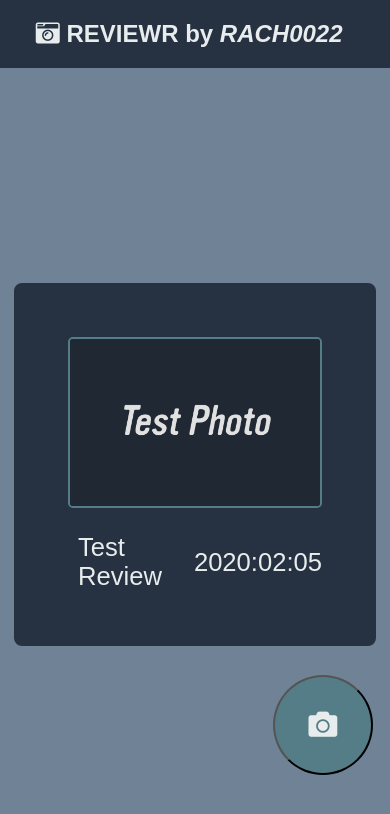
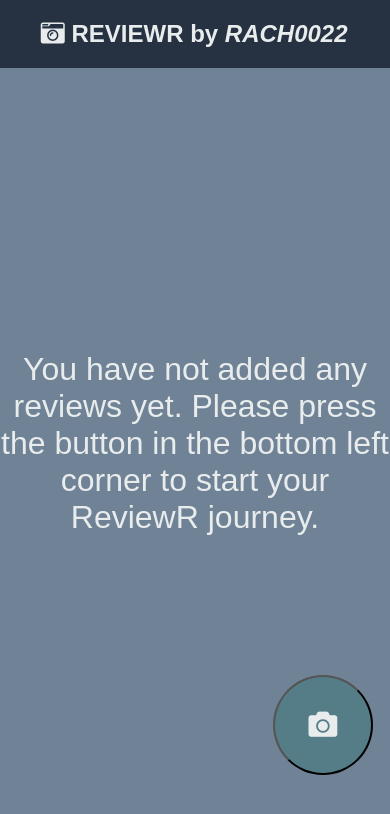
Before and after one commit to rach0022/reviewr, a website with bundled scripts: page www/index.html in a window 390 px wide. Both pictures are taken after a click on the button 323 px from the left and 725 px from the top of the page. Built offline with nearby package versions, Linux system fonts and the light colour scheme.

Commit message:
got working well enough for demo, figure out delete bug

```diff
--- a/res/sass/style.scss
+++ b/res/sass/style.scss
@@ -18,7 +18,7 @@
 //header selector for the top bar
 header{
     width: 100%;
-    min-height: 65px;
+    min-height: 5vh;
     position: fixed;
     top: 0;
     left: 0;
@@ -43,6 +43,7 @@ header{
         margin-right: 3vw;
         text-align: center;
         width: 100%;
+        padding-left: 10px;
     }
 }
 
@@ -73,7 +74,7 @@ main {
     opacity: 0;
     z-index: 1;
     transition: opacity 0.4s linear;
-    padding-top: 10vh;
+    padding-top: 5vh;
     overflow-y: hidden;
 
     //default background color for all pages:
@@ -163,8 +164,15 @@ main {
         }
     }
     button{
+        @include rectangular-wh(40px);
         background-color: $brand-color;
-        @include rectangular-wh(20px);
+        position: relative;
+        top: -15px;
+        i{
+            color: $light-shade;
+            text-align: center;
+            font-size: 1.8em;
+        }
     }
 }
 
--- a/www/js/main.js
+++ b/www/js/main.js
@@ -17,12 +17,12 @@ const reviewr = {
     baseUrl: null,
     stars: stars,
     userReviews: [
-        {
-            id: Date.now(),
-            title: "Test Review",
-            rating: 4,
-            path: '/www/img/testphoto.png'
-        }
+        // {
+        //     id: Date.now(),
+        //     title: "Test Review",
+        //     rating: 4,
+        //     path: '/www/img/testphoto.png'
+        // }
     ],
 
     //key variable used to connect back to the local storage
@@ -355,11 +355,11 @@ const reviewr = {
         let options = {
             quality: 80,
             destinationType: Camera.DestinationType.FILE_URI,
-            sourceType: Camera.PictureSourceType.PHOTOLIBRARY, //for testing using photo library but should be Camera.PictureSourceType.Camera
+            sourceType: Camera.PictureSourceType.Camera, //for testing using photo library but should be Camera.PictureSourceType.Camera TEST: PHOTOLIBRARY
             mediaType: Camera.EncodingType.JPEG,
-            cameraDirection: Camera.Direction.BACK,
-            targetWidth: 500,
-            targetHeight: 500
+            cameraDirection: Camera.Direction.BACK//,
+            // targetWidth: 500,
+            // targetHeight: 500
         };
         navigator.camera.getPicture(reviewr.cameraSuccess, reviewr.cameraFail, options);
     },
```
Also changed, not shown: README.md, www/css/style.css, 1 other file.
